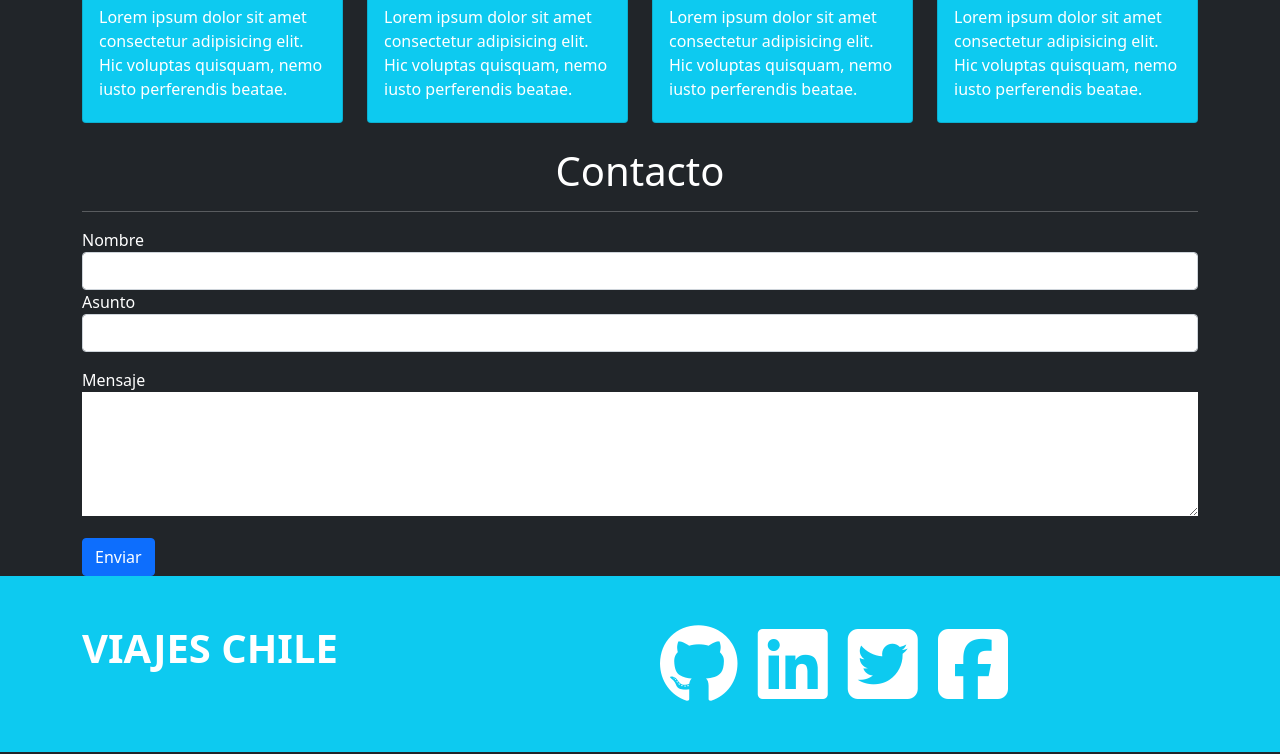
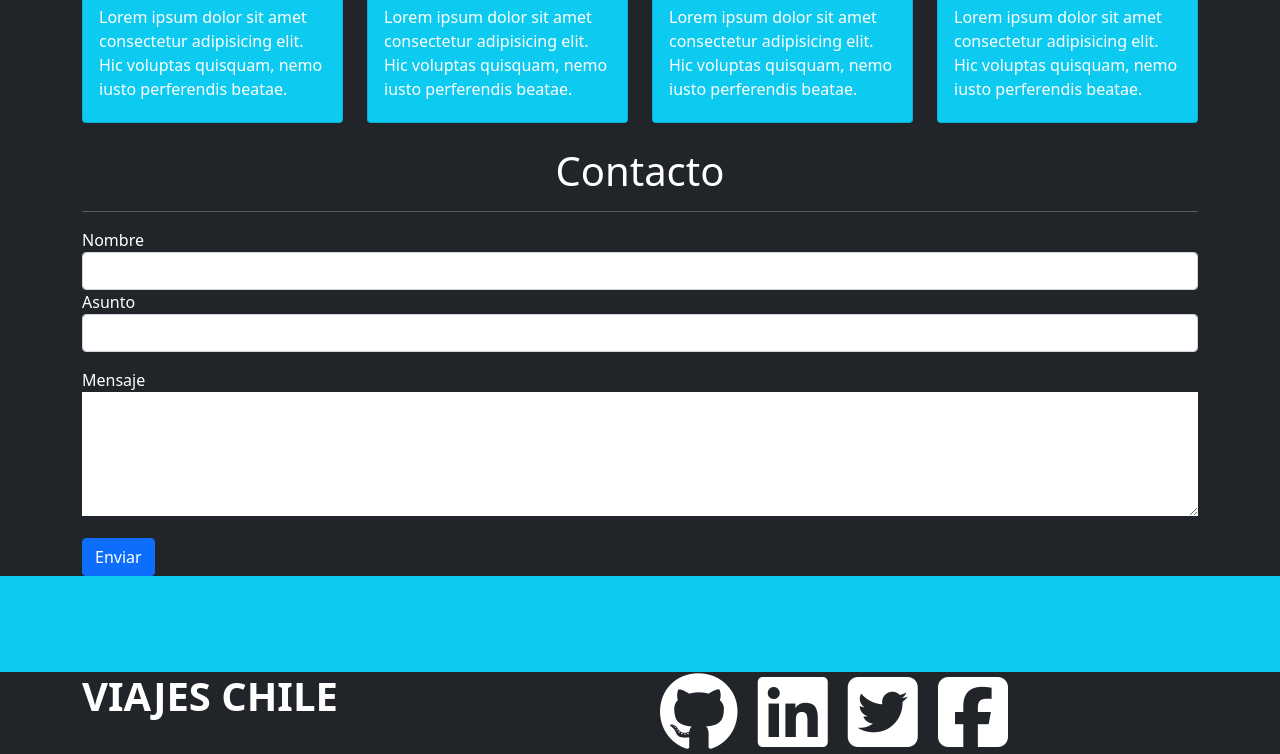
Before and after one commit to Camilo-Ignacio/viajes_chile, a plain HTML site: page index.html in a window 1280 px wide. Shown: the part 1949-2703 px from the top of the page. Drawn offline with nearby package versions, Linux system fonts and the light colour scheme.

Commit message:
mi segundo commit

```diff
--- a/index.html
+++ b/index.html
@@ -220,7 +220,7 @@
 
 
   </section>
-  <footer class="bg-info text-align py-5 text-white">
+  <footer class="bg-info text-align py-5 text-white"></footer>
     <div class="container">
       <div class="row">
         <div class="col-12 col-sm-6">
```
